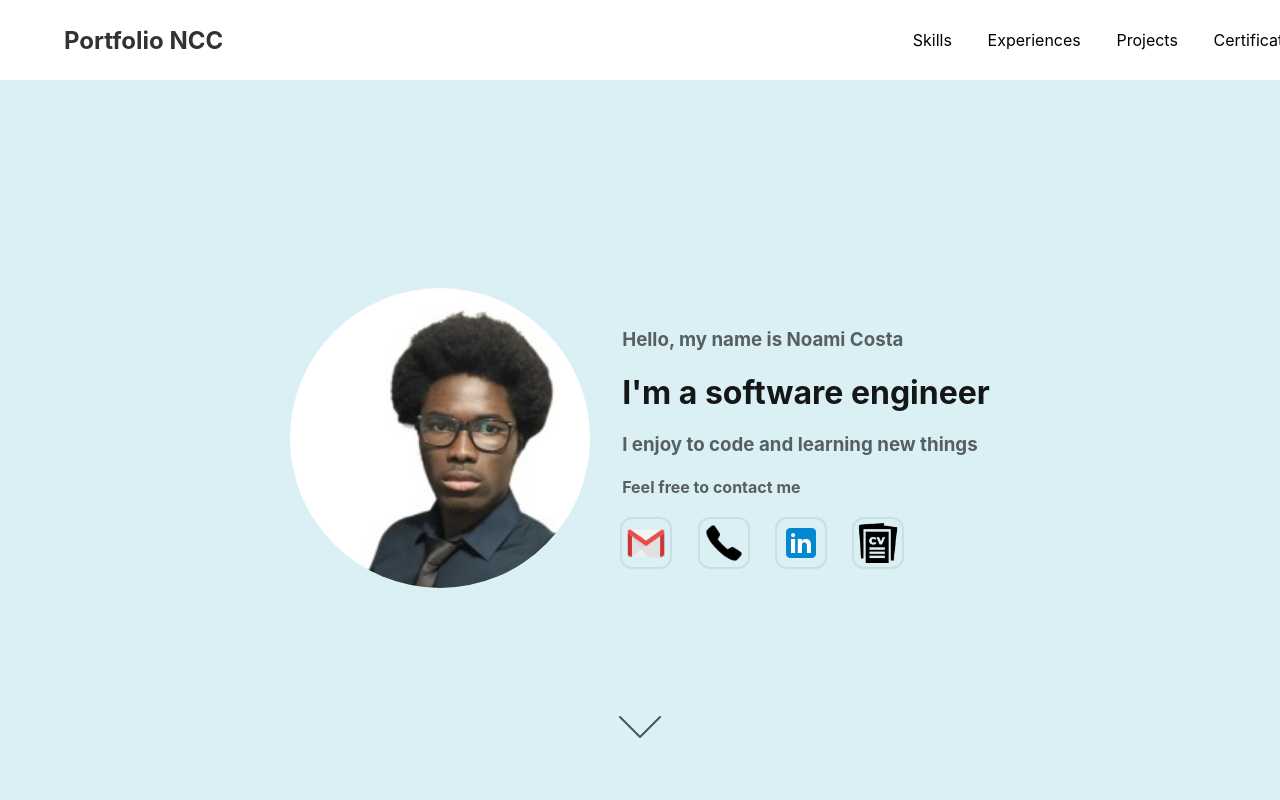
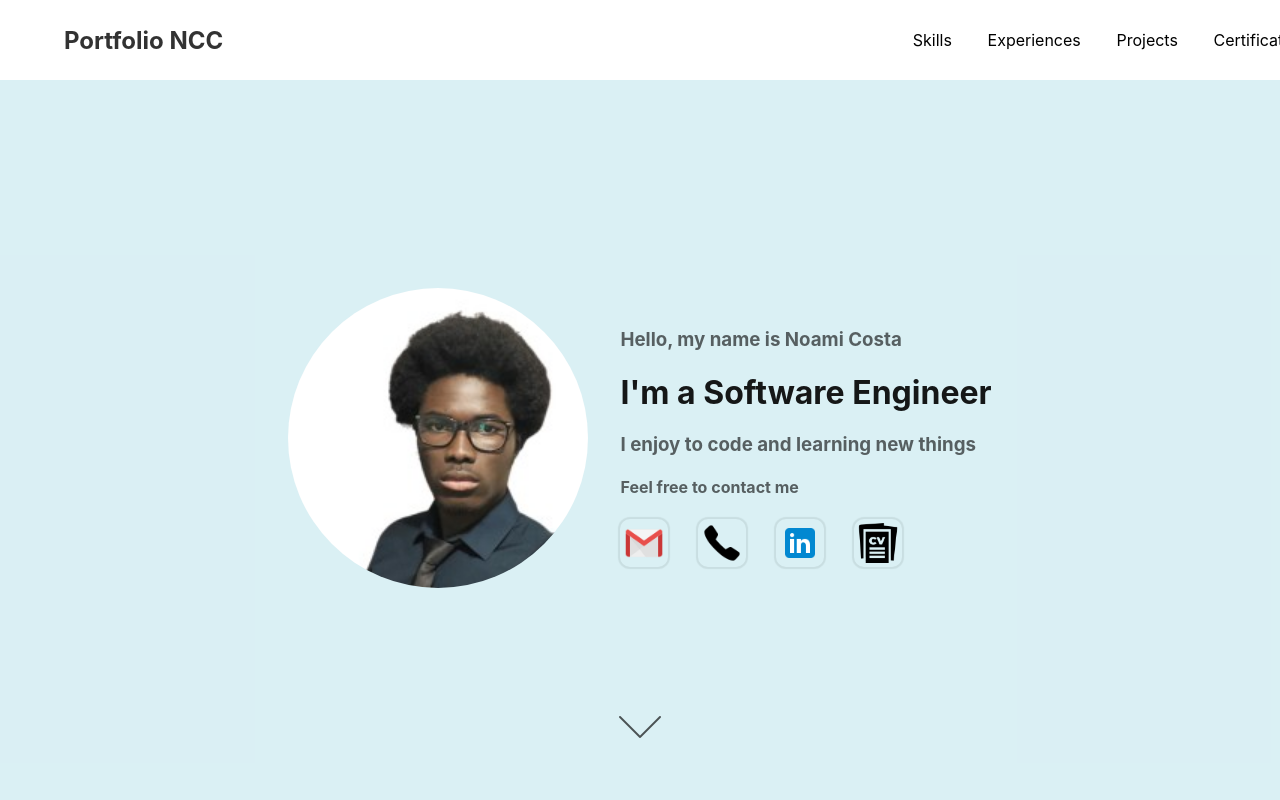
Before and after one commit to calasCosta/ncc-portfolio, a React (Create React App) app in the folder ncc-portfolio/: page /#/ in a window 1280 px wide. Shown: the top 800 px of the page. Built offline with nearby package versions, Linux system fonts and the light colour scheme.

Commit message:
correct few texting errors

```diff
--- a/ncc-portfolio/src/components/HeroArea.js
+++ b/ncc-portfolio/src/components/HeroArea.js
@@ -16,14 +16,14 @@ export default function HeroArea() {
             </div>
             <div className='right'>
                 <h3 className='h3-main'> Hello, my name is Noami Costa </h3>
-                <h1 className='h1-main'> I'm a software engineer </h1>
+                <h1 className='h1-main'> I'm a Software Engineer </h1>
                 <h3 className='h3-main'> I enjoy to code and learning new things </h3>
                 <h4 className='h4-main'> Feel free to contact me </h4>
 
                 <a href='mailto:noamicafft@gmail.com' className='email contact'>
                     <img className='email-icon' src={emailIcon} alt='email-icon' />
                 </a>
-                <a href='tel:+5511999999999' className='phone contact'>
+                <a href='tel:+351933320337' className='phone contact'>
                     <img className='phone-icon' src={phoneIcon} alt='phone-icon' />
                 </a>
                 <a href='https://www.linkedin.com/in/noami-costa-912a8518a/' target='blank' className='linkedIn contact'>
--- a/ncc-portfolio/src/components/Projects.js
+++ b/ncc-portfolio/src/components/Projects.js
@@ -17,8 +17,7 @@ function Project(props){
       }
       {
         (description.length > 200) &&
-          <Link to={`/project/${props.index}/${props.title}`}  className="seeMore"
-          >
+          <Link to={`/project/${props.index}/${props.title}`}  className="seeMore">
             see more
           </Link>
       }
```
Also changed, not shown: ncc-portfolio/src/components/Tutorial.js (added, +11 -0 lines).
